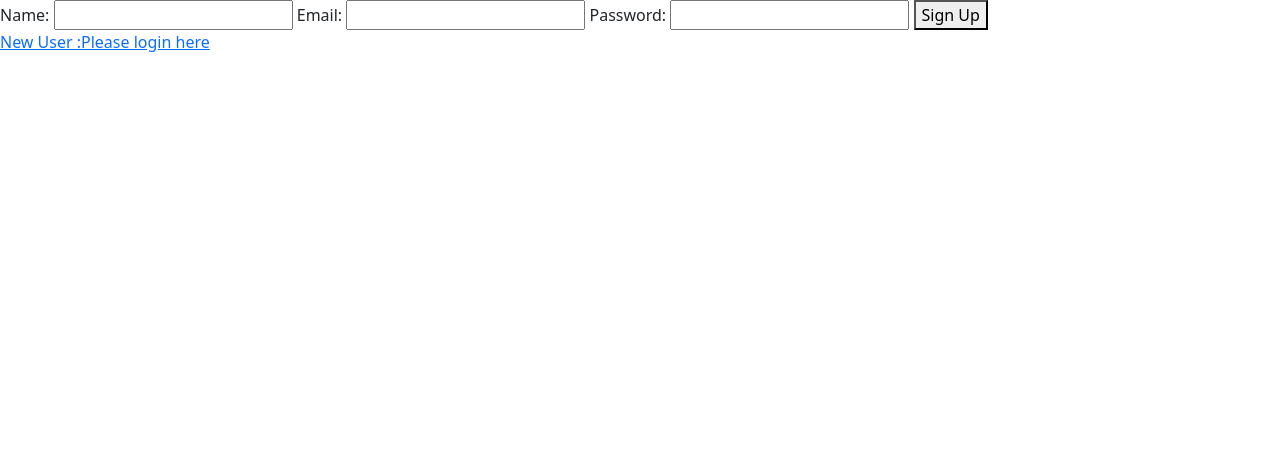
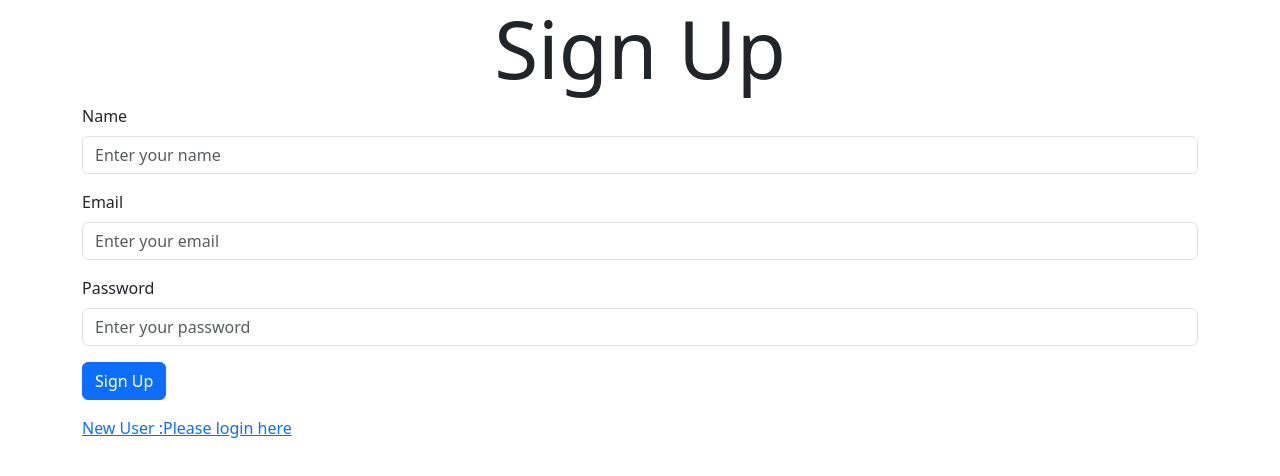
Before and after one commit to Abhishek-mishra-bit/ExpenseTrackerApp, a website: page views/signup.html in a window 1280 px wide. Drawn offline with nearby package versions, Linux system fonts and the light colour scheme.

```diff
--- a/views/signup.html
+++ b/views/signup.html
@@ -12,15 +12,54 @@
       crossorigin="anonymous" />
   </head>
   <body>
-    <form id="signup-form" action="/user/signup" method="POST">
-      <label for="name">Name:</label>
-      <input type="text" id="name" name="name" required />
-      <label for="email">Email:</label>
-      <input type="email" id="email" name="email" required />
-      <label for="password">Password:</label>
-      <input type="password" id="password" name="password" required />
-      <button type="submit">Sign Up</button>
-    </form>
+    <div class="container">
+      <div class="row">
+        <div class="col-12">
+          <h1 class="display-1" style="text-align: center">Sign Up</h1>
+      </div>
+    </div>
+    <div class="row">
+      <form id="signup-form" action="/user/signup" method="POST">
+        <div class="mb-3">
+          <label for="name" class="form-label">Name</label>
+          <input
+            type="text"
+            name="name"
+            required
+            placeholder="Enter your name"
+            id="name"
+            class="form-control" />
+        </div>
+        <div class="mb-3">
+          <label for="email" class="form-label">Email</label>
+          <input
+            type="email"
+            name="email"
+            required
+            placeholder="Enter your email"
+            id="email"
+            class="form-control" />
+        </div>
+        <div class="mb-3">
+          <label for="password" class="form-label">Password</label>
+          <input
+            type="password"
+            name="password"
+            required
+            placeholder="Enter your password"
+            id="password"
+            class="form-control" />
+        </div>
+        <input
+          type="submit"
+          class="btn btn-primary"
+          id="submit"
+          value="Sign Up" />
+        <div class="mb-3">
+          <div id="message"></div>
+        </div>
+      </form>
+    </div>
     <a href="">New User :Please login here</a>
     <script
       src="https://cdn.jsdelivr.net/npm/bootstrap@5.3.0-alpha1/dist/js/bootstrap.bundle.min.js"
```
Also changed, not shown: src/controllers/user.js (+15 -7 lines), views/login.html (+15 -11 lines).
